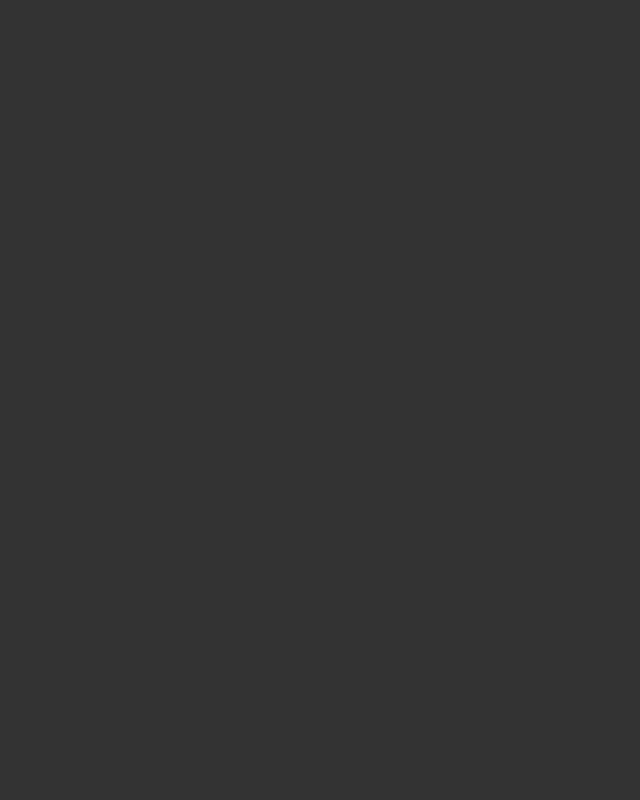
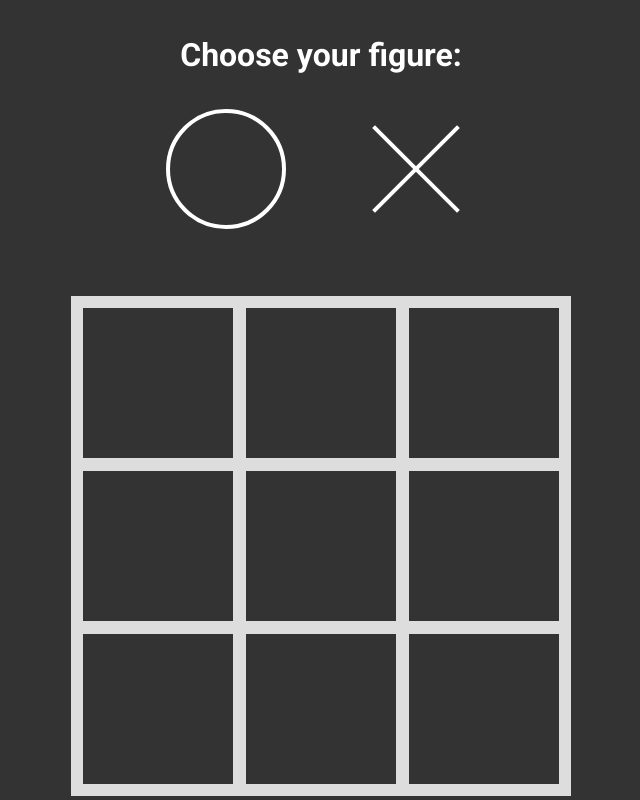
Before and after one commit to Adriann77/TicTacToe-BMS, a plain HTML site: page index.html in a window 1280 px wide. Shown: the whole page, without its empty margins (319-959 px from the left). Drawn offline with Linux system fonts and the light colour scheme.

Commit message:
created html and style with css

```diff
--- a/index.html
+++ b/index.html
@@ -4,7 +4,7 @@
 <head>
     <meta charset="UTF-8">
     <meta name="viewport" content="width=device-width, initial-scale=1.0">
-    <title>Paper, rock & scissors</title>
+    <title>Tic Tac Toe</title>
     <script src="https://kit.fontawesome.com/04e6bcb4e2.js" crossorigin="anonymous"></script>
     <link rel="preconnect" href="https://fonts.googleapis.com">
     <link rel="preconnect" href="https://fonts.gstatic.com" crossorigin>
@@ -15,6 +15,52 @@
 <body>
 
 
+    <div class="player-panel">
+        <h1>Choose your figure:</h1>
+        <div class="player-choose">
+            <div class="userChooseCircle box ">
+                <div class="circle"></div>
+
+            </div>
+
+            <div class="userChooseCross box ">
+                <div class="cross"></div>
+
+            </div>
+        </div>
+    </div>
+
+    <div class="container">
+        <div class="box" data-col="1" data-row="1">
+            <div class="figure circle"></div>
+        </div>
+        <div class="box" data-col="1" data-row="2">
+            <div class="figure cross"></div>
+        </div>
+        <div class="box" data-col="1" data-row="3">
+            <div class="figure"></div>
+        </div>
+        <div class="box" data-col="2" data-row="1">
+            <div class="figure"></div>
+        </div>
+        <div class="box" data-col="2" data-row="2">
+            <div class="figure"></div>
+        </div>
+        <div class="box" data-col="2" data-row="3">
+            <div class="figure"></div>
+        </div>
+        <div class="box" data-col="3" data-row="1">
+            <div class="figure"></div>
+        </div>
+        <div class="box" data-col="3" data-row="2">
+            <div class="figure"></div>
+        </div>
+        <div class="box" data-col="3" data-row="3">
+            <div class="figure"></div>
+        </div>
+    </div>
+
+
 
     <script src="./js/script.js"></script>
 </body>
--- a/sass/styles.scss
+++ b/sass/styles.scss
@@ -14,5 +14,113 @@ body {
 	align-items: center;
 	justify-content: center;
 	font-size: 16px;
-	gap: 30px;
 }
+
+.container {
+	min-width: 500px;
+	min-height: 500px;
+	display: flex;
+	flex-wrap: wrap;
+	align-content: center;
+	justify-content: center;
+	background-color: #ddd;
+}
+
+.box {
+	position: relative;
+	width: 30%;
+	height: 30%;
+	margin: 6.5px;
+	background-color: #333;
+	display: flex;
+	align-items: center;
+	justify-content: center;
+	cursor: pointer;
+
+	&:hover .circle {
+		opacity: 0.5;
+	}
+
+	&:hover .cross {
+		opacity: 0.5;
+	}
+}
+
+.circle {
+	opacity: 0;
+	position: absolute;
+	width: 80%;
+	height: 80%;
+	border: 4px solid white;
+	border-radius: 50%;
+	transition: opacity 0.3s;
+}
+
+.cross {
+	opacity: 0;
+	position: relative;
+	width: 80%;
+	height: 80%;
+	height: 4px;
+	background-color: white;
+	transform: rotate(-45deg);
+	transition: opacity 0.3s;
+	&::after {
+		position: absolute;
+		top: 50%;
+		left: 50%;
+		content: '';
+		width: 100%;
+		height: 100%;
+		height: 4px;
+		background-color: white;
+		transform: translate(-50%, -50%) rotate(-90deg);
+	}
+}
+
+.player-panel {
+	display: flex;
+	flex-direction: column;
+	text-align: center;
+	align-items: center;
+	padding: 2rem;
+
+	.player-choose {
+		position: relative;
+		display: flex;
+	}
+
+	.box {
+		width: 150px;
+		height: 150px;
+		margin: 20px;
+		transition: transform .3s, border-radius .3s;
+
+		.circle,
+		.cross {
+			opacity: 1;
+			transition: border .3s, opacity .3s, background-color .3s;
+		}
+
+		.cross::after{
+			transition: background-color .3s;
+		}
+
+		&:hover .circle {
+			opacity: 0.5;
+			border: 3px solid greenyellow;
+		}
+		&:hover .cross {
+			opacity: 0.5;
+			background-color: greenyellow;
+		}
+		&:hover .cross::after {
+			background-color: greenyellow;
+		}
+
+		&:hover {
+			transform: scale(1.05);
+			border-radius: 8px;
+		}
+	}
+}
```
Also changed, not shown: css/styles.css, 1 other file.
